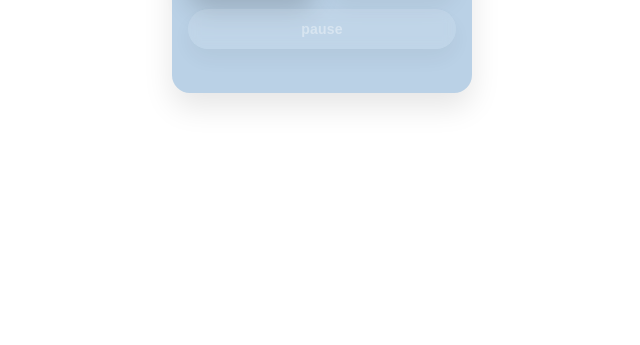
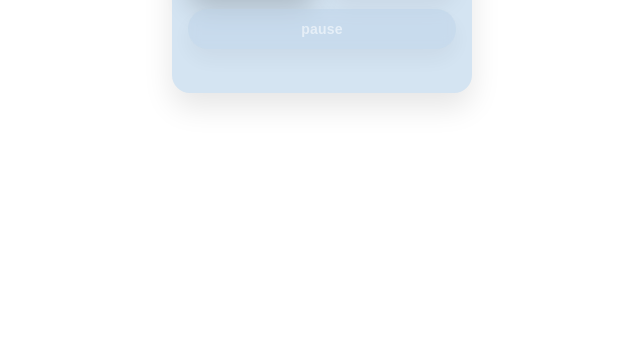
Before and after one commit to kkkkiyojj/stopwatch-widget, a website: page public/index.html in a window 1280 px wide. Shown: the part 455-800 px from the top of the page, without its empty margins (318-958 px from the left). Drawn offline with Linux system fonts and the light colour scheme.

Commit message:
Update index.html

```diff
--- a/public/index.html
+++ b/public/index.html
@@ -11,13 +11,14 @@
       --sky-2: #BAD1E6;   /* deeper */
 
       /* surfaces */
-      --card: var(--sky-2);
-      --btn: rgba(255,255,255,0.22);
-      --btn-hover: rgba(255,255,255,0.30);
+--card: var(--sky-1);   /* 연한 카드 */
+
+--btn: var(--sky-2);    /* 진한 버튼 */
+--btn-hover: #a9c7df;   /* 살짝 더 진한 hover */
 
       /* emphasis */
-      --emph: rgba(255,255,255,0.52);
-      --emph-hover: rgba(255,255,255,0.62);
+--emph: #9fc3df;
+--emph-hover: #8eb8d8;
 
       /* resume (dark gray-purple, not black) */
       --resume: #704757;
```
